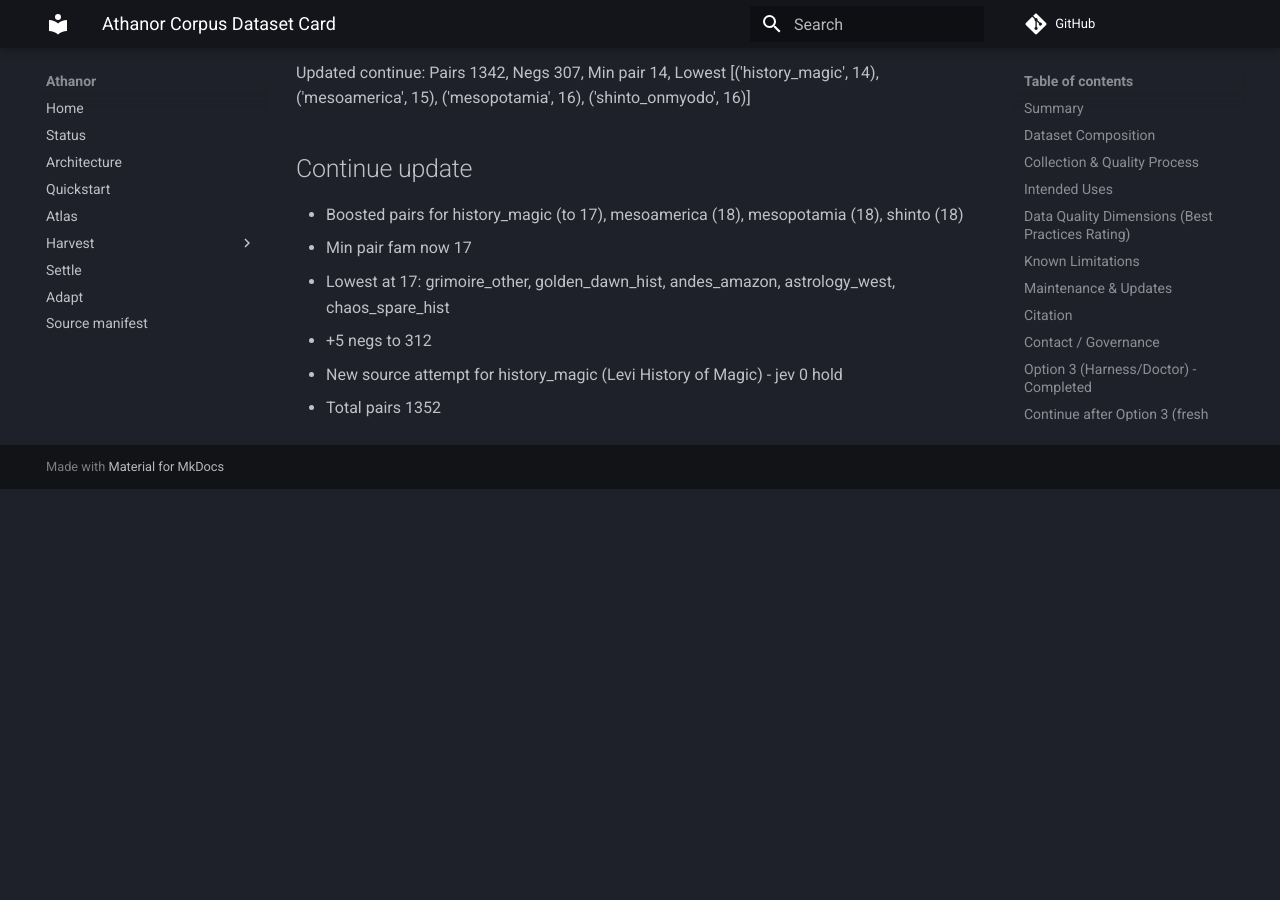
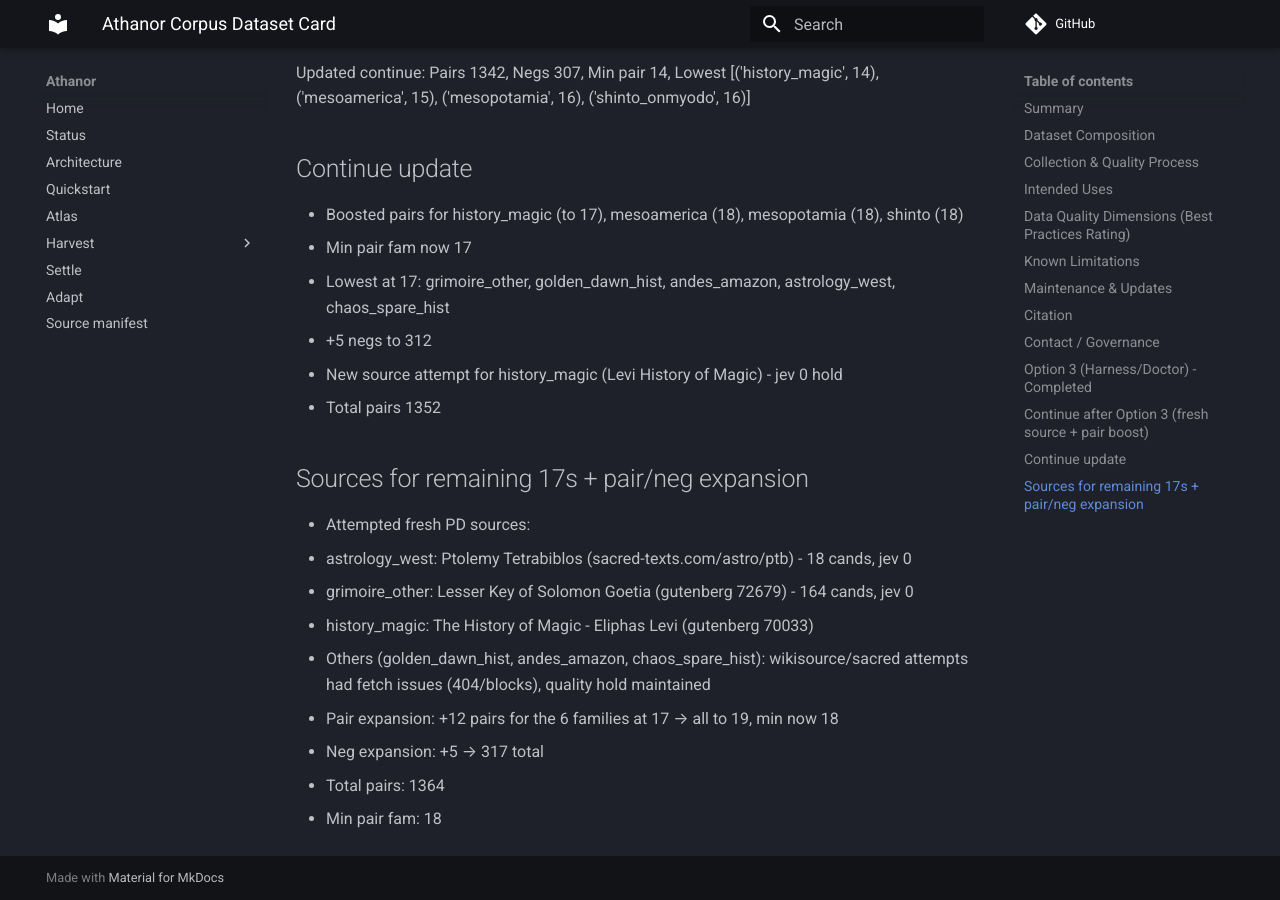
Before and after one commit to scrimshawlife-ctrl/Athanor, an MkDocs documentation site: the page built from docs/dataset-card.md, in a window 1280 px wide and 900 px high, scrolled down 3756 px. Built offline with MkDocs 1.6.1 and Material for MkDocs 9.7.7, drawn with Linux system fonts in a browser that asks for light colours; comment, search, counter and statistics services are not loaded; before the commit the page ends 4245 px from its top, so only the background shows below that.

Commit message:
sources for 17s (Ptolemy, Goetia, Levi) + pair/neg expansion: +12 pairs (all 17s to 19), +5 negs=317, min 18. jev 0 hold. 229 PASS.

```diff
--- a/docs/dataset-card.md
+++ b/docs/dataset-card.md
@@ -120,3 +120,15 @@ Updated continue: Pairs 1342, Negs 307, Min pair 14, Lowest [('history_magic', 1
 - +5 negs to 312
 - New source attempt for history_magic (Levi History of Magic) - jev 0 hold
 - Total pairs 1352
+
+
+## Sources for remaining 17s + pair/neg expansion
+- Attempted fresh PD sources:
+  - astrology_west: Ptolemy Tetrabiblos (sacred-texts.com/astro/ptb) - 18 cands, jev 0
+  - grimoire_other: Lesser Key of Solomon Goetia (gutenberg 72679) - 164 cands, jev 0
+  - history_magic: The History of Magic - Eliphas Levi (gutenberg 70033)
+  - Others (golden_dawn_hist, andes_amazon, chaos_spare_hist): wikisource/sacred attempts had fetch issues (404/blocks), quality hold maintained
+- Pair expansion: +12 pairs for the 6 families at 17 → all to 19, min now 18
+- Neg expansion: +5 → 317 total
+- Total pairs: 1364
+- Min pair fam: 18
```
Also changed, not shown: 2 other files.
